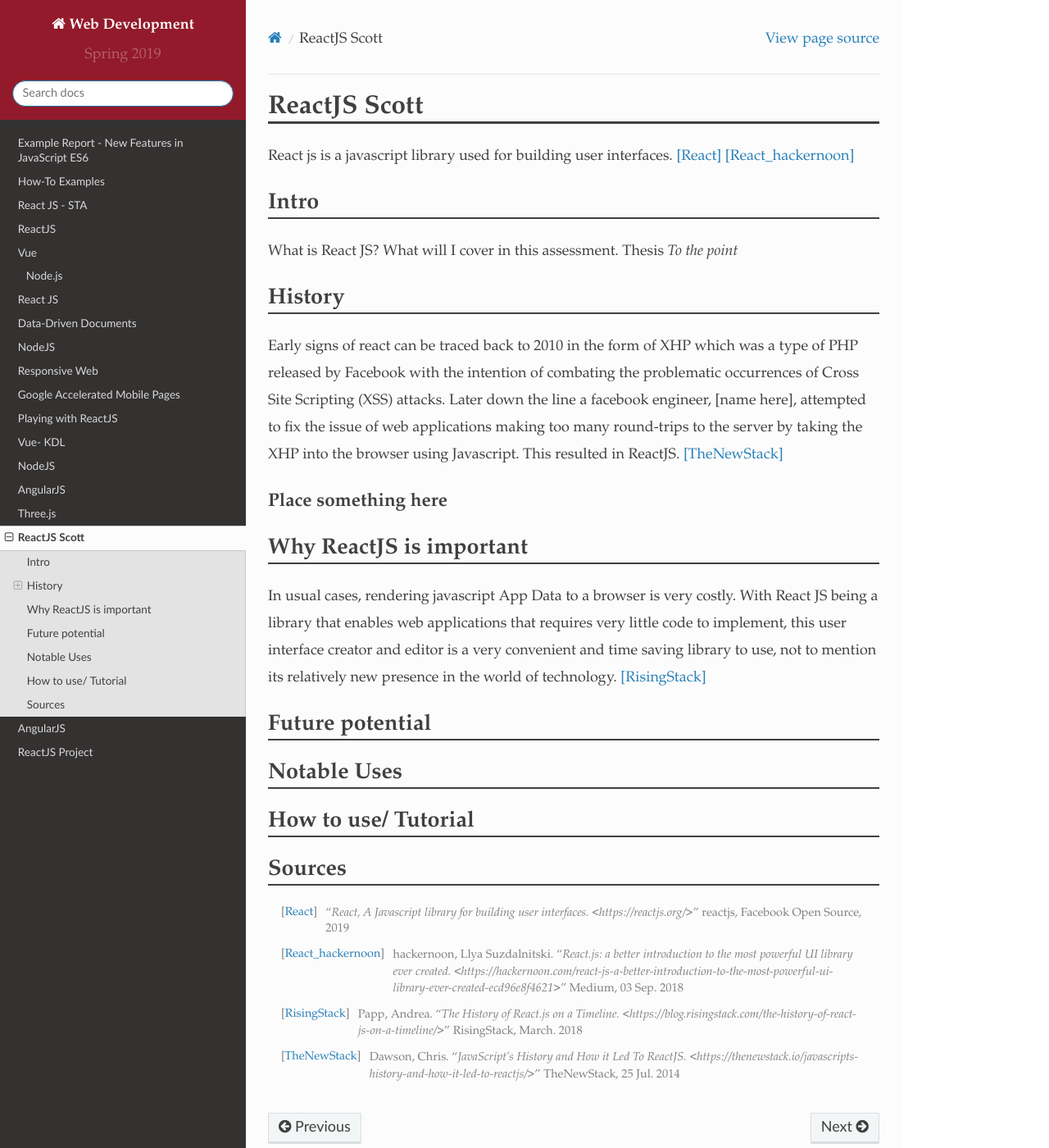
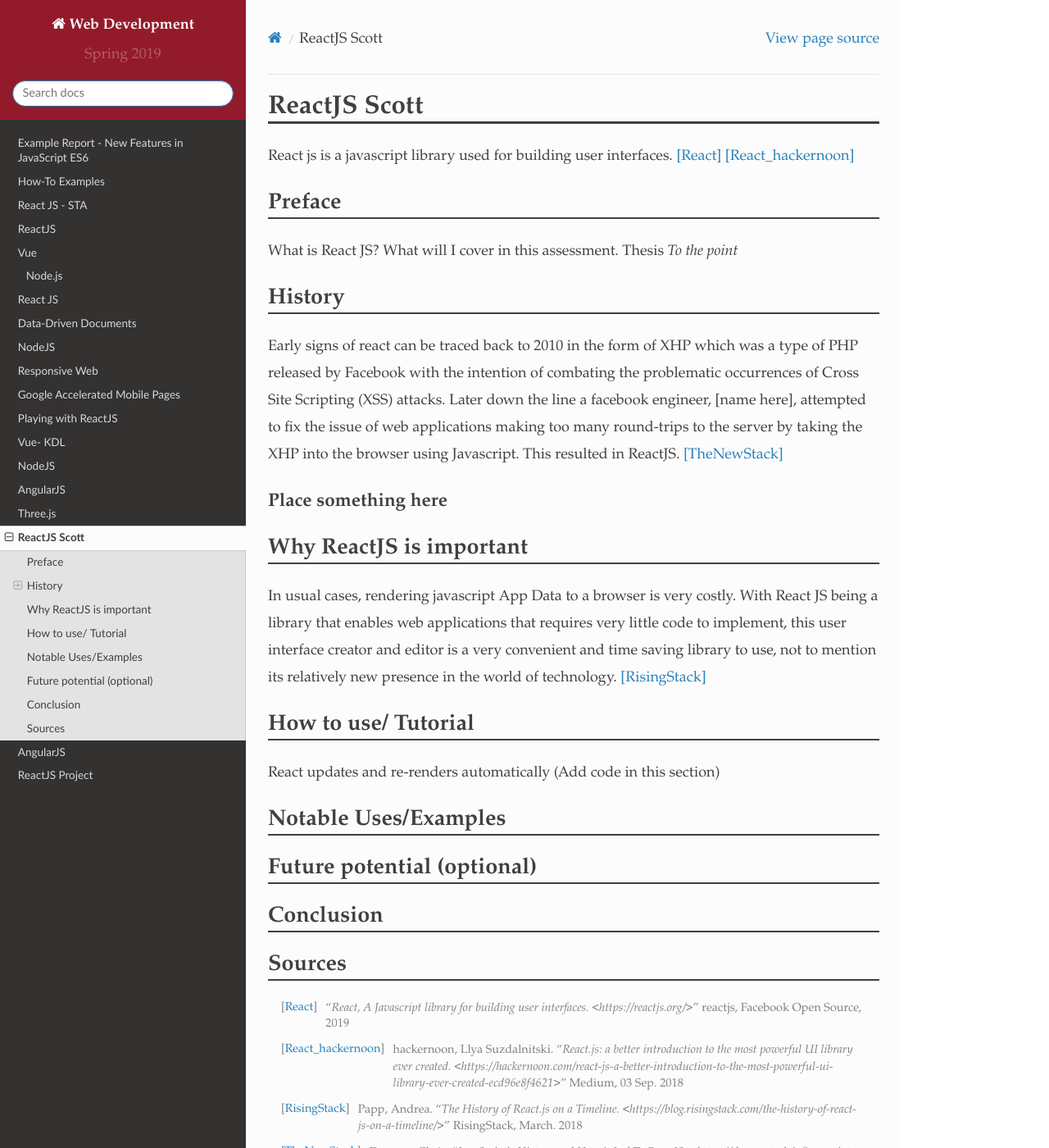
Before and after one commit to pvcraven/2019_spring_web_dev, a Sphinx documentation site: the page built from source/final/scott/index.rst, in a window 1280 px wide and 1400 px high. Shown: the whole window at 82% size. Built offline with Sphinx 7.4.7 and the Read the Docs theme 2.0.0, drawn with Linux system fonts in a browser that asks for light colours.

Commit message:
Initial draft worked on more

```diff
--- a/source/final/scott/index.rst
+++ b/source/final/scott/index.rst
@@ -3,10 +3,11 @@
 
 React js is a javascript library used for building user interfaces. [React]_ [React_hackernoon]_
 
-Intro
------
+Preface
+-------
 
 What is React JS?  What will I cover in this assessment.  Thesis *To the point*
+
 
 History
 -------
@@ -31,16 +32,22 @@
 very convenient and time saving library to use, not to mention its relatively
 new presence in the world of technology. [RisingStack]_
 
-Future potential
-----------------
-
-
-Notable Uses
-------------
-
 
 How to use/ Tutorial
 --------------------
+React updates and re-renders automatically (Add code in this section)
+
+
+Notable Uses/Examples
+---------------------
+
+
+Future potential (optional)
+---------------------------
+
+
+Conclusion
+----------
 
 
 Sources
```
